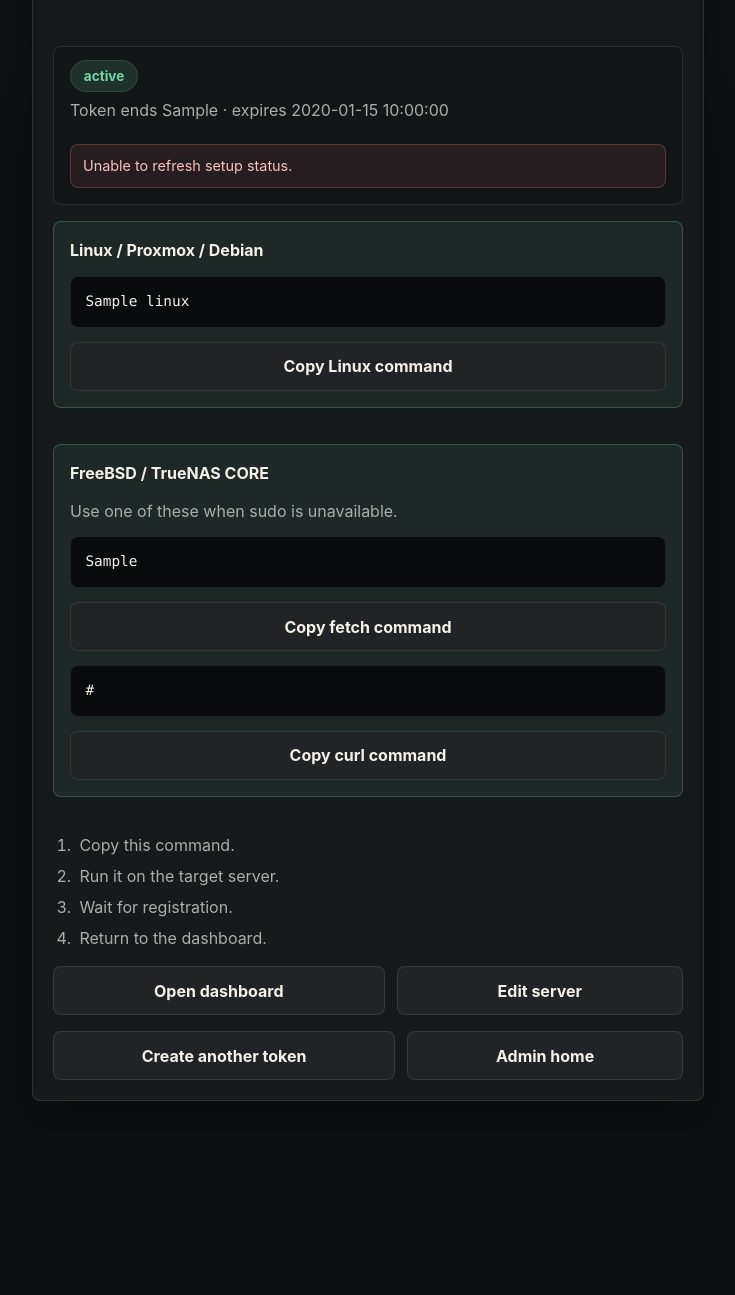
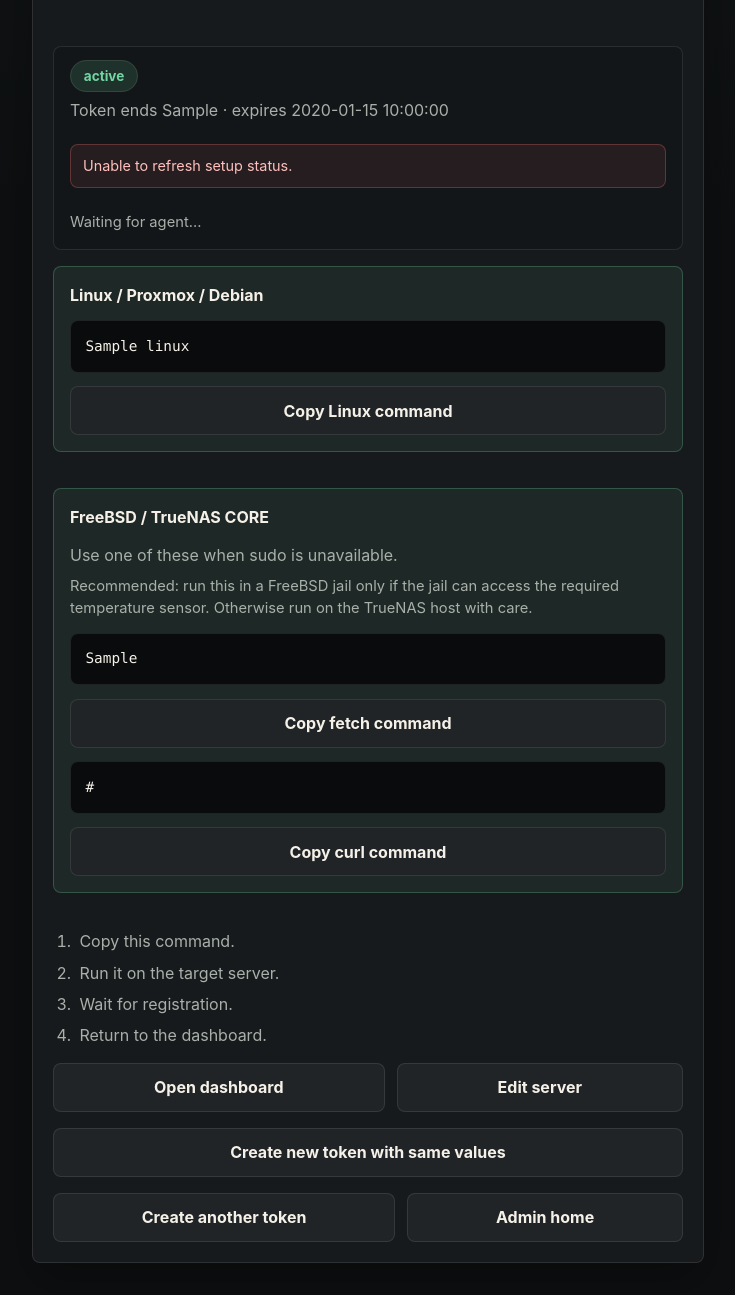
Before and after one commit to zalaghi/thermo, a FastAPI app: template app/templates/admin_agent_setup_detail.html in a window 1280 px wide. Shown: the part 223-1518 px from the top of the page, without its empty margins (64-799 px from the left). Before the commit the page ends 1324 px from the top, so only its background shows below. Run offline with FastAPI, Linux system fonts and the light colour scheme; the template is opened without the code that fills it: most values are stand-ins (such as "Sample title", 1, 10 or a date in 2020); data that the repository does not hold is empty; parts of the project's set-up code (start-up, migrations or seed data) failed here and were passed over; some libraries are stand-ins or nearby versions.

Commit message:
Security improvment
I finalized the wizard-first installation flow, rewrote the README around it, and ran final security/QA checks.

```diff
--- a/app/main.py
+++ b/app/main.py
@@ -21,6 +21,7 @@ from .models import PairingToken, Server, User
 from .polling import get_status_payload, polling_loop
 from .setup_wizard import (
     PLATFORM_CHOICES,
+    PairingConflict,
     PairingError,
     bootstrap_pairing,
     complete_pairing_setup,
@@ -125,6 +126,20 @@ def create_app() -> FastAPI:
 
         return bootstrap_payload or {}
 
+    @app.get("/api/setup/status/{pairing_id}")
+    async def api_setup_status(request: Request, pairing_id: int) -> dict[str, object]:
+        if not is_authenticated(request):
+            raise HTTPException(
+                status_code=status.HTTP_401_UNAUTHORIZED,
+                detail="Admin login required.",
+            )
+
+        with session_scope() as session:
+            pairing = session.get(PairingToken, pairing_id)
+            if not pairing:
+                raise HTTPException(status_code=status.HTTP_404_NOT_FOUND, detail="Pairing token not found")
+            return pairing_status_payload(pairing)
+
     @app.post("/api/setup/complete")
     async def api_setup_complete(request: Request) -> dict[str, object]:
         try:
@@ -150,6 +165,7 @@ def create_app() -> FastAPI:
 
         server_payload = None
         setup_error = None
+        setup_status = status.HTTP_401_UNAUTHORIZED
         with session_scope() as session:
             try:
                 server = complete_pairing_setup(
@@ -163,13 +179,17 @@ def create_app() -> FastAPI:
                     "server_name": server.name,
                     "agent_url": server.url,
                 }
+            except PairingConflict as exc:
+                setup_error = str(exc)
+                setup_status = status.HTTP_409_CONFLICT
             except PairingError as exc:
                 setup_error = str(exc)
+                setup_status = status.HTTP_401_UNAUTHORIZED
 
         if setup_error:
             logger.warning("Thermo setup completion failed: %s", setup_error)
             raise HTTPException(
-                status_code=status.HTTP_401_UNAUTHORIZED,
+                status_code=setup_status,
                 detail=setup_error,
             )
 
@@ -248,10 +268,18 @@ def create_app() -> FastAPI:
         if not is_authenticated(request):
             return redirect_to_login()
 
+        form_data = default_pairing_form_data(default_thermo_url(request))
+        copy_from = request.query_params.get("copy_from", "").strip()
+        if copy_from.isdigit():
+            with session_scope() as session:
+                pairing = session.get(PairingToken, int(copy_from))
+                if pairing:
+                    form_data = pairing_form_data_from_model(pairing)
+
         return render_agent_setup_form(
             request=request,
             settings=settings,
-            form_data=default_pairing_form_data(default_thermo_url(request)),
+            form_data=form_data,
             errors=[],
         )
 
@@ -670,6 +698,19 @@ def pairing_form_data_from_form(form: dict[str, list[str]]) -> dict[str, object]
     }
 
 
+def pairing_form_data_from_model(pairing: PairingToken) -> dict[str, object]:
+    settings = get_settings()
+    return {
+        "server_name": pairing.server_name,
+        "platform": pairing.platform,
+        "thermo_url": settings.public_url or "",
+        "bind_host": pairing.bind_host,
+        "agent_port": str(pairing.agent_port),
+        "warning_threshold": format_threshold(pairing.warning_threshold),
+        "critical_threshold": format_threshold(pairing.critical_threshold),
+    }
+
+
 def render_agent_setup_form(
     request: Request,
     settings,
--- a/app/setup_wizard.py
+++ b/app/setup_wizard.py
@@ -207,7 +207,8 @@ def pairing_status_payload(pairing: PairingToken) -> dict[str, object]:
     return {
         "id": pairing.id,
         "server_name": pairing.server_name,
-        "status": status.label,
+        "status": status.key,
+        "status_label": status.label,
         "status_key": status.key,
         "completed": status.key == "completed",
         "revoked": status.key == "revoked",
@@ -218,6 +219,7 @@ def pairing_status_payload(pairing: PairingToken) -> dict[str, object]:
         "expires_at": format_datetime(pairing.expires_at),
         "completed_at": format_datetime(pairing.completed_at),
         "server_id": pairing.created_server_id,
+        "created_server_id": pairing.created_server_id,
         "server_edit_url": f"/admin/servers/{pairing.created_server_id}/edit" if pairing.created_server_id else None,
         "dashboard_url": "/",
         "last_error": pairing.last_error,
@@ -268,23 +270,39 @@ def complete_pairing_setup(
         raise PairingError("Installer submitted an invalid agent URL.")
 
     temperature = payload.get("temperature")
-    if temperature is not None and not is_numeric(temperature):
-        record_pairing_error(pairing, "Installer submitted an invalid temperature.")
-        raise PairingError("Installer submitted an invalid temperature.")
+    if temperature is None or not is_numeric(temperature):
+        record_pairing_error(pairing, "Installer did not submit a successful local temperature test.")
+        raise PairingError("Installer did not submit a successful local temperature test.")
 
-    server = Server(
-        name=pairing.server_name,
-        url=agent_url,
-        api_key=agent_api_key,
-        warning_threshold=pairing.warning_threshold,
-        critical_threshold=pairing.critical_threshold,
-        enabled=True,
-    )
-    session.add(server)
+    detected_hostname = clean_optional_string(payload.get("detected_hostname"))
+    server_name = clean_optional_string(pairing.server_name) or detected_hostname or "Thermo Agent"
+    existing_server = session.scalar(select(Server).where(Server.url == agent_url).order_by(Server.id))
+    if existing_server and existing_server.id != pairing.created_server_id:
+        record_pairing_error(pairing, "A server with this agent URL already exists.")
+        raise PairingConflict("A server with this agent URL already exists.")
+
+    if existing_server:
+        server = existing_server
+        server.name = server_name
+        server.url = agent_url
+        server.api_key = agent_api_key
+        server.warning_threshold = pairing.warning_threshold
+        server.critical_threshold = pairing.critical_threshold
+        server.enabled = True
+    else:
+        server = Server(
+            name=server_name,
+            url=agent_url,
+            api_key=agent_api_key,
+            warning_threshold=pairing.warning_threshold,
+            critical_threshold=pairing.critical_threshold,
+            enabled=True,
+        )
+        session.add(server)
     session.flush()
 
     now = utc_now()
-    pairing.detected_hostname = clean_optional_string(payload.get("detected_hostname"))
+    pairing.detected_hostname = detected_hostname
     pairing.detected_platform = clean_optional_string(payload.get("detected_platform"))
     pairing.detected_ip = clean_optional_string(payload.get("detected_ip"))
     pairing.created_server_id = server.id
@@ -422,3 +440,7 @@ def utc_now() -> datetime:
 
 class PairingError(Exception):
     pass
+
+
+class PairingConflict(PairingError):
+    pass
--- a/app/static/js/admin_setup.js
+++ b/app/static/js/admin_setup.js
@@ -30,6 +30,8 @@
   const completedActions = detail.querySelector("[data-completed-actions]");
   const serverEditLink = detail.querySelector("[data-server-edit-link]");
   const revokeForm = detail.querySelector("[data-revoke-form]");
+  const stateMessage = detail.querySelector("[data-pairing-state-message]");
+  const newTokenActions = detail.querySelector("[data-new-token-actions]");
 
   async function loadPairingStatus() {
     try {
@@ -56,7 +58,7 @@
 
   function updateStatus(payload) {
     if (statusLabel) {
-      statusLabel.textContent = payload.status || "Waiting";
+      statusLabel.textContent = payload.status_label || payload.status || "Waiting";
       statusLabel.className = "status-pill";
     }
 
@@ -73,6 +75,14 @@
       completedActions.hidden = !payload.completed;
     }
 
+    if (stateMessage) {
+      stateMessage.textContent = statusMessage(payload);
+    }
+
+    if (newTokenActions) {
+      newTokenActions.hidden = !(payload.failed || payload.expired);
+    }
+
     if (serverEditLink && payload.server_edit_url) {
       serverEditLink.setAttribute("href", payload.server_edit_url);
     }
@@ -82,6 +92,22 @@
     }
   }
 
+  function statusMessage(payload) {
+    if (payload.completed) {
+      return "Agent registered successfully.";
+    }
+    if (payload.failed) {
+      return "Setup failed. Review the error and create a new token if needed.";
+    }
+    if (payload.expired) {
+      return "Pairing token expired.";
+    }
+    if (payload.revoked) {
+      return "Pairing token revoked.";
+    }
+    return "Waiting for agent...";
+  }
+
   const timer = window.setInterval(loadPairingStatus, 3000);
   loadPairingStatus();
 })();
--- a/app/templates/admin_agent_setup.html
+++ b/app/templates/admin_agent_setup.html
@@ -32,6 +32,7 @@
             <option value="{{ value }}" {% if form_data.platform == value %}selected{% endif %}>{{ label }}</option>
           {% endfor %}
         </select>
+        <span class="field-note">TrueNAS CORE note: Recommended: run this in a FreeBSD jail only if the jail can access the required temperature sensor. Otherwise run on the TrueNAS host with care.</span>
       </label>
 
       <label>
--- a/app/templates/admin_agent_setup_detail.html
+++ b/app/templates/admin_agent_setup_detail.html
@@ -1,7 +1,7 @@
 {% extends "base.html" %}
 
 {% block content %}
-  <section class="auth-panel server-form-panel setup-detail" aria-labelledby="setup-detail-title" data-pairing-status-url="/admin/setup-agent/{{ pairing.id }}">
+  <section class="auth-panel server-form-panel setup-detail" aria-labelledby="setup-detail-title" data-pairing-status-url="/api/setup/status/{{ pairing.id }}">
     <div class="section-heading">
       <p class="eyebrow">Install Agent</p>
       <h2 id="setup-detail-title">{{ pairing.server_name }}</h2>
@@ -10,7 +10,7 @@
 
     <div class="setup-status-panel status-{{ status.status_key }}">
       <div>
-        <span class="status-pill" data-pairing-status>{{ status.status }}</span>
+        <span class="status-pill" data-pairing-status>{{ status.status_label }}</span>
         <p>Token ends {{ pairing.display_token_suffix }} · expires {{ pairing.expires_at }}</p>
       </div>
       {% if status.last_error %}
@@ -18,6 +18,19 @@
       {% else %}
         <p class="temperature-error" data-pairing-error hidden></p>
       {% endif %}
+      <p class="field-note" data-pairing-state-message>
+        {% if status.completed %}
+          Agent registered successfully.
+        {% elif status.failed %}
+          Setup failed. Review the error and create a new token if needed.
+        {% elif status.expired %}
+          Pairing token expired.
+        {% elif status.revoked %}
+          Pairing token revoked.
+        {% else %}
+          Waiting for agent...
+        {% endif %}
+      </p>
     </div>
 
     {% if install_commands %}
@@ -31,6 +44,7 @@
       <div class="setup-command-panel">
         <h3>FreeBSD / TrueNAS CORE</h3>
         <p>Use one of these when sudo is unavailable.</p>
+        <p class="field-note">Recommended: run this in a FreeBSD jail only if the jail can access the required temperature sensor. Otherwise run on the TrueNAS host with care.</p>
         <pre><code id="freebsd-fetch-command">{{ install_commands.freebsd_fetch }}</code></pre>
         <button type="button" data-copy-target="#freebsd-fetch-command">Copy fetch command</button>
         <pre><code id="freebsd-curl-command">{{ install_commands.freebsd_curl }}</code></pre>
@@ -55,6 +69,10 @@
       <a class="button-link" data-server-edit-link href="{{ status.server_edit_url or '#' }}">Edit server</a>
     </div>
 
+    <div class="action-row" data-new-token-actions {% if not status.failed and not status.expired %}hidden{% endif %}>
+      <a class="button-link" href="/admin/setup-agent?copy_from={{ pairing.id }}">Create new token with same values</a>
+    </div>
+
     {% if status.can_revoke %}
       <form class="inline-form" method="post" action="/admin/setup-agent/{{ pairing.id }}/revoke" data-revoke-form>
         <input name="csrf_token" type="hidden" value="{{ csrf_token }}">
```
Also changed, not shown: README.md, 1 other file.
